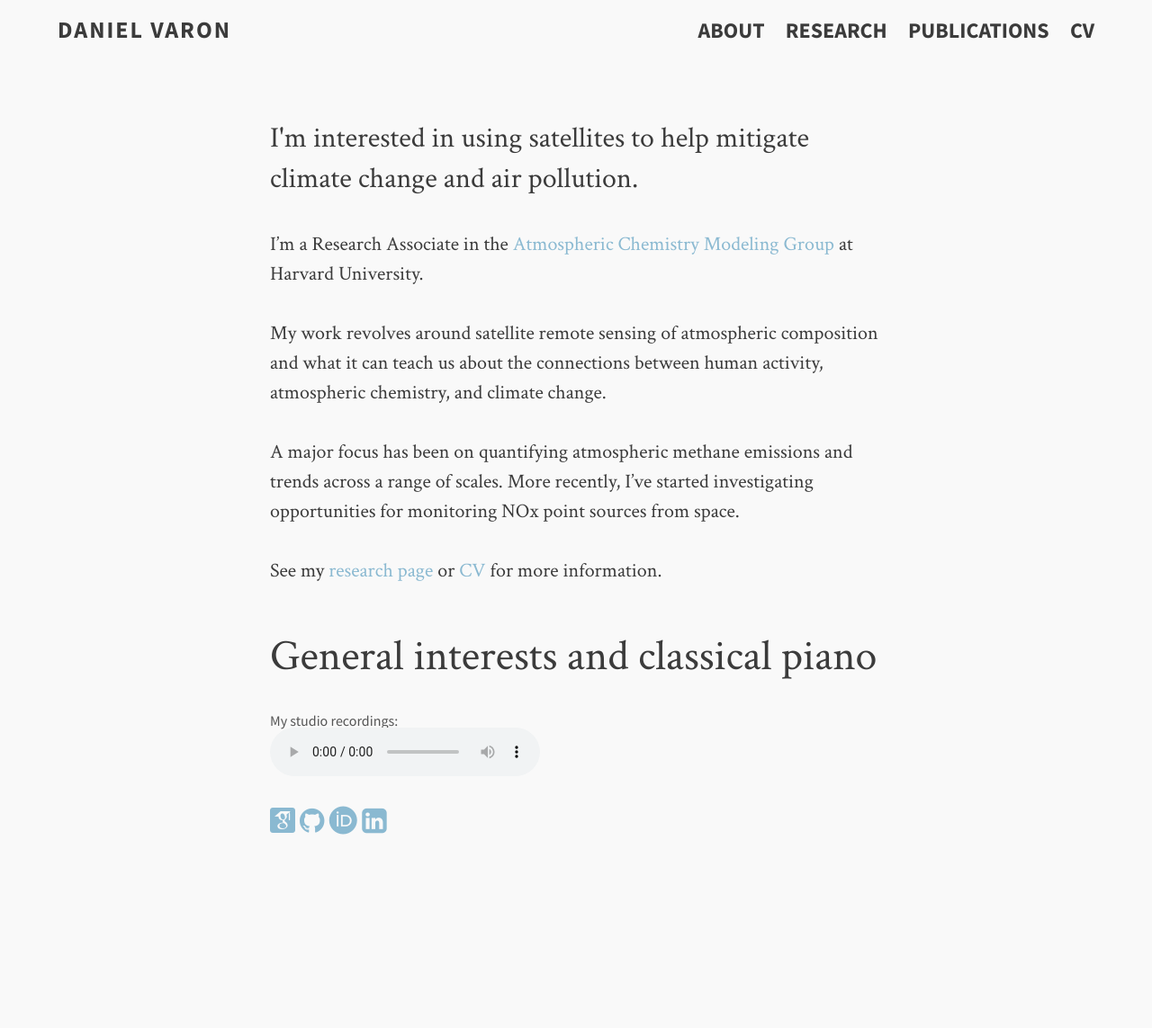
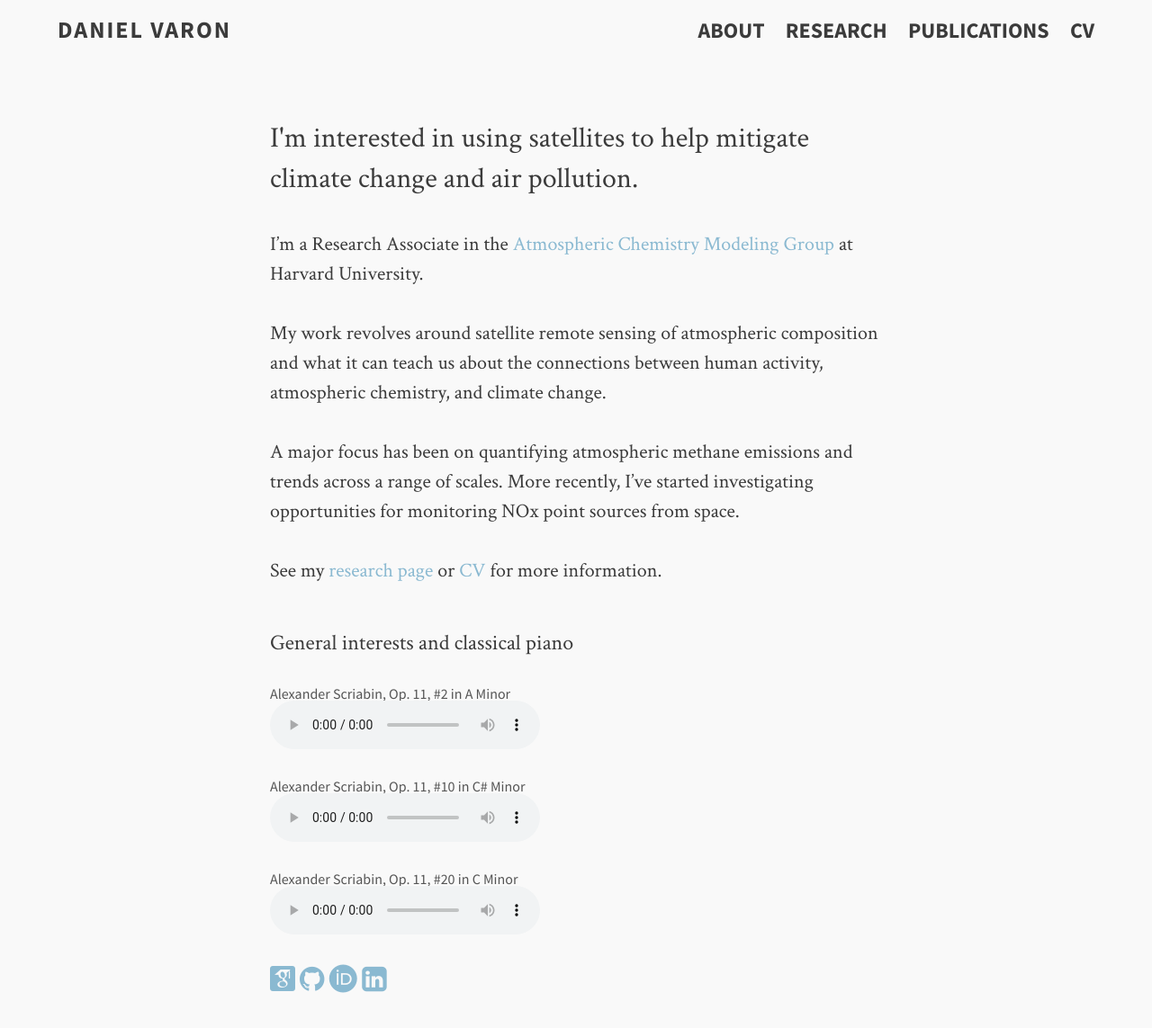
Before and after one commit to djvaron/djvaron.github.io, a Jekyll site: the page built from about.md, in a window 1280 px wide. Shown: the whole page at 90% size. Built offline with Jekyll 4.4.1, drawn with Linux system fonts in a browser that asks for light colours; some web fonts are replaced; before the commit the page ends 967 px from its top, so only the background shows below that.

Commit message:
update mp3 players

```diff
--- a/about.md
+++ b/about.md
@@ -14,11 +14,19 @@ A major focus has been on quantifying atmospheric methane emissions and trends a
 
 See my <a href="{{ site.url }}/research">research page</a> or <a href="{{ site.url }}/daniel_varon_cv.pdf" target="_blank">CV</a> for more information.
 
-## General interests and classical piano
+#### General interests and classical piano
 
 <figure>
-  <figcaption>My studio recordings:</figcaption>
+  <figcaption>Alexander Scriabin, Op. 11, #2 in A Minor</figcaption>
   <audio controls src="/media/Scriabin_Op11_No2_in_A_Minor.mp3"></audio>
+</figure>
+<figure>
+  <figcaption>Alexander Scriabin, Op. 11, #10 in C# Minor</figcaption>
+  <audio controls src="/media/Scriabin_Op11_No10_in_C_Minor.mp3"></audio>
+</figure>
+<figure>
+  <figcaption>Alexander Scriabin, Op. 11, #20 in C Minor</figcaption>
+  <audio controls src="/media/Scriabin_Op11_No20_in_C_Minor.mp3"></audio>
 </figure>
 
 <a href="https://scholar.google.com/citations?user=9rXfafMAAAAJ&hl=en&oi=ao"
```
